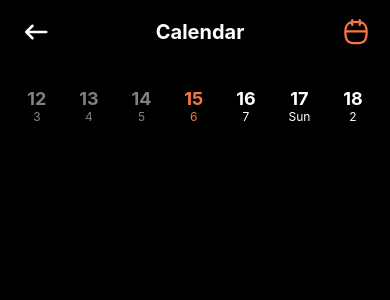
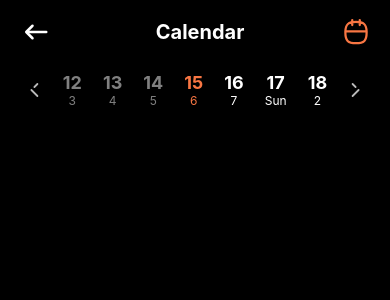
Before and after one commit to TalJa1/HoopHeal, a React Native app: screen /Calendar in a window 390 px wide. Shown: the top 300 px of the page. Built offline with nearby package versions, Linux system fonts and the light colour scheme.

Commit message:
Add back and next icons for Calendar navigation

```diff
--- a/assets/svgIcon.tsx
+++ b/assets/svgIcon.tsx
@@ -7,6 +7,24 @@ import {SvgXml} from 'react-native-svg';
 
 export const test = (w?: any, h?: any, color?: any) => {
   const xml = ``;
+
+  return <SvgXml xml={xml} width={w} height={h} />;
+};
+
+export const backCalenderIcon = (w?: any, h?: any, color?: any) => {
+  const xml = `<svg width="25" height="24" viewBox="0 0 25 24" fill="none" xmlns="http://www.w3.org/2000/svg">
+<path d="M12 9.5L14.5 7M14.5 17L9.5 12" stroke="#BABABA" stroke-width="1.5" stroke-linecap="round" stroke-linejoin="round"/>
+</svg>
+`;
+
+  return <SvgXml xml={xml} width={w} height={h} />;
+};
+
+export const nextCalenderIcon = (w?: any, h?: any, color?: any) => {
+  const xml = `<svg width="25" height="24" viewBox="0 0 25 24" fill="none" xmlns="http://www.w3.org/2000/svg">
+<path d="M13 9.5L10.5 7M10.5 17L15.5 12" stroke="#BABABA" stroke-width="1.5" stroke-linecap="round" stroke-linejoin="round"/>
+</svg>
+`;
 
   return <SvgXml xml={xml} width={w} height={h} />;
 };
--- a/views/exercise/Calendar.tsx
+++ b/views/exercise/Calendar.tsx
@@ -17,7 +17,12 @@ import {
   vh,
   vw,
 } from '../../services/styleProps';
-import {backArrowIcon, calendarIcon} from '../../assets/svgIcon';
+import {
+  backArrowIcon,
+  backCalenderIcon,
+  calendarIcon,
+  nextCalenderIcon,
+} from '../../assets/svgIcon';
 import {NativeStackNavigationProp} from '@react-navigation/native-stack';
 import {useNavigation} from '@react-navigation/native';
 
@@ -55,6 +60,7 @@ const Calendar = () => {
         <View style={{flex: 1}}>
           <Header />
           <View style={styles.dateContainer}>
+            {backCalenderIcon(30, 30, 'white')}
             {dates.map((date, index) => {
               const isSelected = selectedDate === index;
 
@@ -79,6 +85,7 @@ const Calendar = () => {
                 </TouchableOpacity>
               );
             })}
+            {nextCalenderIcon(30, 30, 'white')}
           </View>
         </View>
       </ScrollView>
@@ -117,8 +124,8 @@ const styles = StyleSheet.create({
   dateContainer: {
     flexDirection: 'row',
     justifyContent: 'space-between',
+    alignItems: 'center',
     paddingHorizontal: vw(5),
-    marginTop: vh(2),
   },
   dateItem: {
     alignItems: 'center',
```
